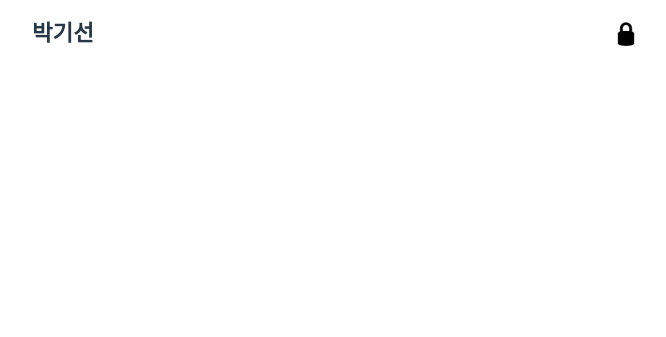
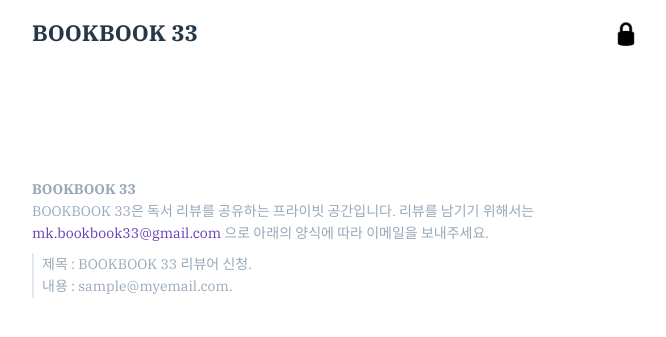
Before and after one commit to los0731/bookbook33, a Django app: page / in a window 1280 px wide. Shown: the top 337 px of the page, without its empty margins (304-970 px from the left). Run offline with Django 3.2, Linux system fonts and the light colour scheme; data that the repository does not hold is empty; some libraries are stand-ins or nearby versions.

```diff
--- a/blog/templates/blog/base.html
+++ b/blog/templates/blog/base.html
@@ -3,19 +3,12 @@
 <!doctype html>
 <html lang="ko">
 <head>
-  {% if true %}
-    <title>BOOKBOOK 33</title>
-  {% else %}
-    <title>박기선</title>
-  {% endif %}
+  <title>BOOKBOOK 33</title>
 
   <!-- meta tags 필요 -->
   <meta charset="utf-8">
   <meta name="viewport" content="width=device-width, initial-scale=1, shrink-to-fit=no">
-  {% if true %}
-    <!-- <link rel="shortcut icon" href="{% static 'imgs/favicon.ico' %}"> -->
-  {% endif %}
-
+  <link rel="shortcut icon" href="{% static 'imgs/favicon.ico' %}">
 
   <!-- Bootstrap CSS -->
   <link rel="stylesheet" href="https://stackpath.bootstrapcdn.com/bootstrap/4.1.3/css/bootstrap.min.css" integrity="sha384-MCw98/SFnGE8fJT3GXwEOngsV7Zt27NXFoaoApmYm81iuXoPkFOJwJ8ERdknLPMO" crossorigin="anonymous">
@@ -26,12 +19,7 @@
   <nav class="nav-global">
     <ul>
       <li class="nav-global-item">
-        {% if true %}
           <a href="/" class="btn-home">BOOKBOOK 33</a>
-        {% else %}
-          <a href="/" class="btn-home">박기선</a>
-        {% endif %}
-
       </li>
 
       <li class="nav-global-item item-sign">
--- a/blog/templates/blog/post_list.html
+++ b/blog/templates/blog/post_list.html
@@ -9,7 +9,7 @@
       </li>
     {% endfor %}
   </ul>
-  {% if false %}
+
   <footer>
     <h6 class="home"><a href="/"><strong>BOOKBOOK 33</strong></a></h5>
     <h6 class="about">BOOKBOOK 33은 독서 리뷰를 공유하는 프라이빗 공간입니다. 리뷰를 남기기 위해서는 <a href="mailto:email@echoecho.com?subject=BOOKBOOK 33 리뷰어 신청.&body=자신의 이메일: ">mk.bookbook33@gmail.com</a> 으로 아래의 양식에 따라 이메일을 보내주세요.</h6>
@@ -18,5 +18,4 @@
       내용 : sample@myemail.com.
     </h6>
   </footer>
-  {% endif %}
 {% endblock %}
```
Lines whose indentation alone changed are shown as unchanged.
